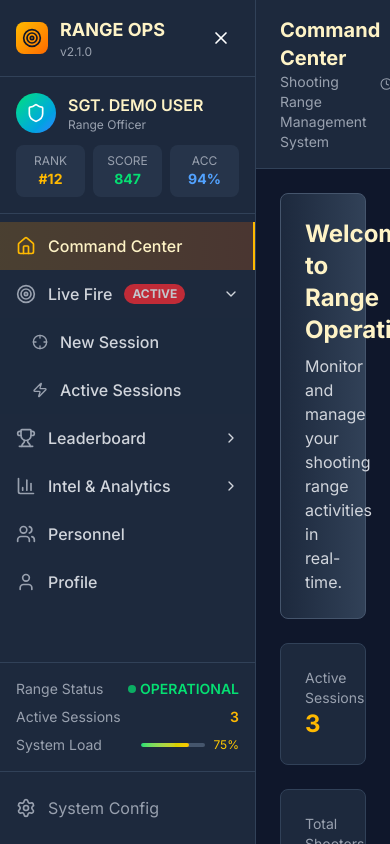
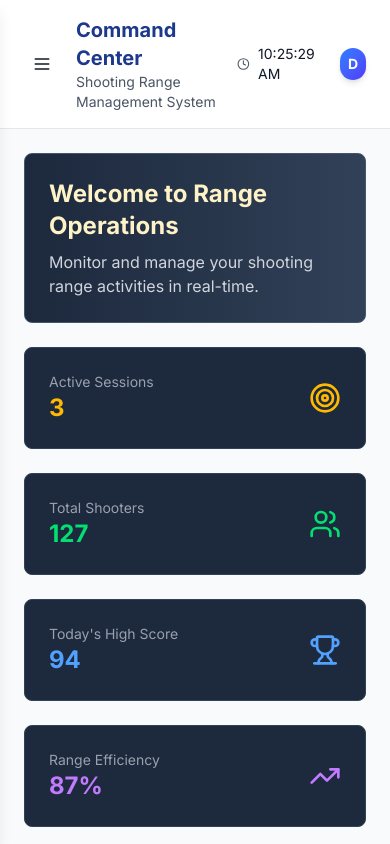
Before and after one commit to Benmburu/target-practice, a Next.js app: page / in a window 390 px wide. Built offline with nearby package versions, Linux system fonts and the light colour scheme.

Commit message:
improved side panel responsivity

```diff
--- a/src/components/layout/ClientLayout.tsx
+++ b/src/components/layout/ClientLayout.tsx
@@ -1,6 +1,6 @@
 'use client';
 
-import React, { useState } from 'react';
+import React, { useState, useEffect } from 'react';
 import {
   Target,
   Trophy,
@@ -18,7 +18,9 @@ import {
   Medal,
   TrendingUp,
   ChevronRight,
-  Zap
+  Zap,
+  Sun,
+  Moon
 } from 'lucide-react';
 import Link from 'next/link';
 import { usePathname } from 'next/navigation';
@@ -114,29 +116,40 @@ const navigationItems: NavItem[] = [
   }
 ];
 
-const NavItem = ({ item, isActive, isExpanded, onToggle, depth = 0 }: {
+const NavItem = ({ item, isActive, isExpanded, onToggle, depth = 0, darkMode, isMobile }: {
   item: NavItem;
   isActive: boolean;
   isExpanded: boolean;
   onToggle: (id: string) => void;
   depth?: number;
+  darkMode: boolean;
+  isMobile: boolean;
 }) => {
   const hasChildren = item.children && item.children.length > 0;
   const paddingLeft = depth === 0 ? 'pl-4' : 'pl-8';
+
+  const baseClasses = `w-full flex items-center ${hasChildren ? 'justify-between' : ''} ${paddingLeft} pr-4 py-3 transition-all duration-200 group rounded-lg ${isMobile ? 'mx-2' : 'mx-1'}`;
+
+  const activeClasses = darkMode
+    ? 'bg-gradient-to-r from-blue-500/20 to-indigo-500/20 border-r-2 border-blue-400 text-blue-100'
+    : 'bg-gradient-to-r from-blue-50 to-indigo-50 border-r-2 border-blue-500 text-blue-900 shadow-sm';
+
+  const inactiveClasses = darkMode
+    ? 'text-gray-300 hover:bg-slate-700/50 hover:text-blue-100'
+    : 'text-gray-700 hover:bg-gray-50 hover:text-blue-900';
+
+  const iconActiveClasses = darkMode ? 'text-blue-400' : 'text-blue-600';
+  const iconInactiveClasses = darkMode ? 'text-gray-400 group-hover:text-blue-400' : 'text-gray-500 group-hover:text-blue-600';
 
   return (
     <div>
       {hasChildren ? (
         <button
           onClick={() => onToggle(item.id)}
-          className={`w-full flex items-center justify-between ${paddingLeft} pr-4 py-3 text-left transition-all duration-200 group ${
-            isActive
-              ? 'bg-gradient-to-r from-amber-500/20 to-orange-500/20 border-r-2 border-amber-400 text-amber-100'
-              : 'text-gray-300 hover:bg-slate-700/50 hover:text-amber-100'
-          }`}
+          className={`${baseClasses} text-left ${isActive ? activeClasses : inactiveClasses}`}
         >
           <div className="flex items-center space-x-3">
-            <span className={`transition-colors ${isActive ? 'text-amber-400' : 'text-gray-400 group-hover:text-amber-400'}`}>
+            <span className={`transition-colors ${isActive ? iconActiveClasses : iconInactiveClasses}`}>
               {item.icon}
             </span>
             <span className="font-medium">{item.label}</span>
@@ -155,14 +168,10 @@ const NavItem = ({ item, isActive, isExpanded, onToggle, depth = 0 }: {
       ) : (
         <Link
           href={item.href}
-          className={`w-full flex items-center ${paddingLeft} pr-4 py-3 transition-all duration-200 group ${
-            isActive
-              ? 'bg-gradient-to-r from-amber-500/20 to-orange-500/20 border-r-2 border-amber-400 text-amber-100'
-              : 'text-gray-300 hover:bg-slate-700/50 hover:text-amber-100'
-          }`}
+          className={`${baseClasses} ${isActive ? activeClasses : inactiveClasses}`}
         >
           <div className="flex items-center space-x-3">
-            <span className={`transition-colors ${isActive ? 'text-amber-400' : 'text-gray-400 group-hover:text-amber-400'}`}>
+            <span className={`transition-colors ${isActive ? iconActiveClasses : iconInactiveClasses}`}>
               {item.icon}
             </span>
             <span className="font-medium">{item.label}</span>
@@ -176,15 +185,17 @@ const NavItem = ({ item, isActive, isExpanded, onToggle, depth = 0 }: {
       )}
 
       {hasChildren && isExpanded && (
-        <div className="bg-slate-800/30">
+        <div className={`${darkMode ? 'bg-slate-800/30' : 'bg-gray-50/50'} rounded-lg ${isMobile ? 'mx-2' : 'mx-1'} mt-1 mb-1`}>
           {item.children?.map(child => (
             <NavItem
               key={child.id}
               item={child}
-              isActive={false} // You'd implement proper active state logic here
+              isActive={false}
               isExpanded={false}
               onToggle={onToggle}
               depth={depth + 1}
+              darkMode={darkMode}
+              isMobile={isMobile}
             />
           ))}
         </div>
@@ -199,10 +210,43 @@ export default function ClientLayout({
   children: React.ReactNode;
 }) {
   const pathname = usePathname();
-  const [sidebarOpen, setSidebarOpen] = useState(true);
+  const [sidebarOpen, setSidebarOpen] = useState(false);
+  const [darkMode, setDarkMode] = useState(false);
+  const [isMobile, setIsMobile] = useState(false);
   const [expandedItems, setExpandedItems] = useState<Set<string>>(new Set(['shooting']));
 
-  // Determine active item based on current path
+  // Handle responsive behavior
+  useEffect(() => {
+    const checkScreenSize = () => {
+      const mobile = window.innerWidth < 768;
+      setIsMobile(mobile);
+      if (!mobile) {
+        setSidebarOpen(true);
+      } else {
+        setSidebarOpen(false);
+      }
+    };
+
+    checkScreenSize();
+    window.addEventListener('resize', checkScreenSize);
+    return () => window.removeEventListener('resize', checkScreenSize);
+  }, []);
+
+  // Close sidebar on mobile when clicking outside
+  useEffect(() => {
+    const handleClickOutside = (event: MouseEvent) => {
+      if (isMobile && sidebarOpen) {
+        const sidebar = document.getElementById('sidebar');
+        if (sidebar && !sidebar.contains(event.target as Node)) {
+          setSidebarOpen(false);
+        }
+      }
+    };
+
+    document.addEventListener('mousedown', handleClickOutside);
+    return () => document.removeEventListener('mousedown', handleClickOutside);
+  }, [isMobile, sidebarOpen]);
+
   const getActiveItem = () => {
     if (pathname === '/') return 'dashboard';
     if (pathname.startsWith('/shooting')) return 'shooting';
@@ -225,57 +269,95 @@ export default function ClientLayout({
     setExpandedItems(newExpanded);
   };
 
+  const sidebarWidth = isMobile ? 'w-80' : (sidebarOpen ? 'w-64' : 'w-16');
+  const sidebarBg = darkMode ? 'bg-slate-800' : 'bg-white';
+  const sidebarBorder = darkMode ? 'border-slate-700' : 'border-gray-200';
+  const mainBg = darkMode ? 'bg-slate-900' : 'bg-gray-50';
+  const headerBg = darkMode ? 'bg-slate-800' : 'bg-white';
+  const textPrimary = darkMode ? 'text-white' : 'text-gray-900';
+  const textSecondary = darkMode ? 'text-gray-400' : 'text-gray-600';
+
   return (
-    <div className="flex h-screen bg-slate-900 text-white">
+    <div className={`flex h-screen ${mainBg} ${textPrimary}`}>
+      {/* Mobile Overlay */}
+      {isMobile && sidebarOpen && (
+        <div
+          className="fixed inset-0 bg-black bg-opacity-50 z-40"
+          onClick={() => setSidebarOpen(false)}
+        />
+      )}
+
       {/* Sidebar */}
-      <div className={`${sidebarOpen ? 'w-64' : 'w-16'} transition-all duration-300 bg-slate-800 border-r border-slate-700 flex flex-col shadow-2xl`}>
+      <div
+        id="sidebar"
+        className={`${sidebarWidth} transition-all duration-300 ${sidebarBg} border-r ${sidebarBorder} flex flex-col shadow-lg z-50 ${
+          isMobile ? 'fixed h-full' : 'relative'
+        } ${isMobile && !sidebarOpen ? '-translate-x-full' : 'translate-x-0'}`}
+      >
         {/* Header */}
-        <div className="p-4 border-b border-slate-700">
+        <div className={`p-4 border-b ${sidebarBorder}`}>
           <div className="flex items-center justify-between">
-            {sidebarOpen && (
+            {(sidebarOpen || !isMobile) && (
               <div className="flex items-center space-x-3">
-                <div className="w-8 h-8 bg-gradient-to-br from-amber-400 to-orange-500 rounded-lg flex items-center justify-center">
-                  <Target className="w-5 h-5 text-slate-900" />
+                <div className="w-8 h-8 bg-gradient-to-br from-blue-500 to-indigo-600 rounded-lg flex items-center justify-center shadow-md">
+                  <Target className="w-5 h-5 text-white" />
                 </div>
                 <div>
-                  <h1 className="text-lg font-bold text-amber-100">RANGE OPS</h1>
-                  <p className="text-xs text-gray-400 font-mono">v2.1.0</p>
+                  <h1 className={`text-lg font-bold ${darkMode ? 'text-blue-100' : 'text-blue-900'}`}>RANGE OPS</h1>
+                  <p className={`text-xs ${textSecondary} font-mono`}>v2.1.0</p>
                 </div>
               </div>
             )}
             <button
               onClick={() => setSidebarOpen(!sidebarOpen)}
-              className="p-2 rounded-lg hover:bg-slate-700 transition-colors"
+              className={`p-2 rounded-lg ${darkMode ? 'hover:bg-slate-700' : 'hover:bg-gray-100'} transition-colors`}
             >
-              {sidebarOpen ? <X className="w-5 h-5" /> : <Menu className="w-5 h-5" />}
+              {(sidebarOpen || isMobile) ? <X className="w-5 h-5" /> : <Menu className="w-5 h-5" />}
             </button>
           </div>
         </div>
 
+        {/* Theme Toggle */}
+        {(sidebarOpen || !isMobile) && (
+          <div className="p-4">
+            <button
+              onClick={() => setDarkMode(!darkMode)}
+              className={`w-full flex items-center justify-center space-x-2 py-2 px-3 rounded-lg transition-colors ${
+                darkMode ? 'bg-slate-700 hover:bg-slate-600' : 'bg-gray-100 hover:bg-gray-200'
+              }`}
+            >
+              {darkMode ? <Sun className="w-4 h-4" /> : <Moon className="w-4 h-4" />}
+              <span className="text-sm font-medium">
+                {darkMode ? 'Light Mode' : 'Dark Mode'}
+              </span>
+            </button>
+          </div>
+        )}
+
         {/* User Info */}
-        {sidebarOpen && (
-          <div className="p-4 border-b border-slate-700">
+        {(sidebarOpen || !isMobile) && (
+          <div className={`p-4 border-b ${sidebarBorder}`}>
             <div className="flex items-center space-x-3">
-              <div className="w-10 h-10 bg-gradient-to-br from-green-400 to-blue-500 rounded-full flex items-center justify-center">
+              <div className="w-10 h-10 bg-gradient-to-br from-green-400 to-emerald-500 rounded-full flex items-center justify-center shadow-md">
                 <Shield className="w-5 h-5 text-white" />
               </div>
               <div>
-                <p className="font-semibold text-amber-100">SGT. DEMO USER</p>
-                <p className="text-xs text-gray-400">Range Officer</p>
+                <p className={`font-semibold ${darkMode ? 'text-blue-100' : 'text-blue-900'}`}>SGT. DEMO USER</p>
+                <p className={`text-xs ${textSecondary}`}>Range Officer</p>
               </div>
             </div>
             <div className="mt-3 grid grid-cols-3 gap-2 text-center">
-              <div className="bg-slate-700/50 rounded-lg p-2">
-                <p className="text-xs text-gray-400">RANK</p>
-                <p className="text-sm font-bold text-amber-400">#12</p>
+              <div className={`${darkMode ? 'bg-slate-700/50' : 'bg-gray-100'} rounded-lg p-2`}>
+                <p className={`text-xs ${textSecondary}`}>RANK</p>
+                <p className={`text-sm font-bold ${darkMode ? 'text-blue-400' : 'text-blue-600'}`}>#12</p>
               </div>
-              <div className="bg-slate-700/50 rounded-lg p-2">
-                <p className="text-xs text-gray-400">SCORE</p>
-                <p className="text-sm font-bold text-green-400">847</p>
+              <div className={`${darkMode ? 'bg-slate-700/50' : 'bg-gray-100'} rounded-lg p-2`}>
+                <p className={`text-xs ${textSecondary}`}>SCORE</p>
+                <p className="text-sm font-bold text-green-500">847</p>
               </div>
-              <div className="bg-slate-700/50 rounded-lg p-2">
-                <p className="text-xs text-gray-400">ACC</p>
-                <p className="text-sm font-bold text-blue-400">94%</p>
+              <div className={`${darkMode ? 'bg-slate-700/50' : 'bg-gray-100'} rounded-lg p-2`}>
+                <p className={`text-xs ${textSecondary}`}>ACC</p>
+                <p className="text-sm font-bold text-purple-500">94%</p>
               </div>
             </div>
           </div>
@@ -290,32 +372,34 @@ export default function ClientLayout({
               isActive={activeItem === item.id}
               isExpanded={expandedItems.has(item.id)}
               onToggle={toggleExpanded}
+              darkMode={darkMode}
+              isMobile={isMobile}
             />
           ))}
         </nav>
 
         {/* Status Bar */}
-        {sidebarOpen && (
-          <div className="p-4 border-t border-slate-700">
+        {(sidebarOpen || !isMobile) && (
+          <div className={`p-4 border-t ${sidebarBorder}`}>
             <div className="space-y-2">
               <div className="flex items-center justify-between text-sm">
-                <span className="text-gray-400">Range Status</span>
+                <span className={textSecondary}>Range Status</span>
                 <div className="flex items-center space-x-1">
                   <div className="w-2 h-2 bg-green-400 rounded-full animate-pulse"></div>
-                  <span className="text-green-400 font-semibold">OPERATIONAL</span>
+                  <span className="text-green-500 font-semibold">OPERATIONAL</span>
                 </div>
               </div>
               <div className="flex items-center justify-between text-sm">
-                <span className="text-gray-400">Active Sessions</span>
-                <span className="text-amber-400 font-semibold">3</span>
+                <span className={textSecondary}>Active Sessions</span>
+                <span className={`${darkMode ? 'text-blue-400' : 'text-blue-600'} font-semibold`}>3</span>
               </div>
               <div className="flex items-center justify-between text-sm">
-                <span className="text-gray-400">System Load</span>
+                <span className={textSecondary}>System Load</span>
                 <div className="flex items-center space-x-2">
-                  <div className="w-16 h-1 bg-slate-600 rounded-full overflow-hidden">
+                  <div className={`w-16 h-1 ${darkMode ? 'bg-slate-600' : 'bg-gray-300'} rounded-full overflow-hidden`}>
                     <div className="w-3/4 h-full bg-gradient-to-r from-green-400 to-yellow-400 rounded-full"></div>
                   </div>
-                  <span className="text-yellow-400 text-xs">75%</span>
+                  <span className="text-yellow-500 text-xs">75%</span>
                 </div>
               </div>
             </div>
@@ -323,13 +407,13 @@ export default function ClientLayout({
         )}
 
         {/* Settings */}
-        <div className="p-4 border-t border-slate-700">
+        <div className={`p-4 border-t ${sidebarBorder}`}>
           <Link
             href="/settings"
-            className={`w-full flex items-center ${sidebarOpen ? 'justify-start space-x-3 px-0' : 'justify-center'} py-2 text-gray-400 hover:text-amber-400 transition-colors`}
+            className={`w-full flex items-center ${(sidebarOpen || !isMobile) ? 'justify-start space-x-3 px-0' : 'justify-center'} py-2 ${textSecondary} ${darkMode ? 'hover:text-blue-400' : 'hover:text-blue-600'} transition-colors rounded-lg ${darkMode ? 'hover:bg-slate-700' : 'hover:bg-gray-100'}`}
           >
             <Settings className="w-5 h-5" />
-            {sidebarOpen && <span>System Config</span>}
+            {(sidebarOpen || !isMobile) && <span>System Config</span>}
           </Link>
         </div>
       </div>
@@ -337,10 +421,18 @@ export default function ClientLayout({
       {/* Main Content */}
       <div className="flex-1 flex flex-col overflow-hidden">
         {/* Top Bar */}
-        <header className="bg-slate-800 border-b border-slate-700 px-6 py-4">
+        <header className={`${headerBg} border-b ${sidebarBorder} px-6 py-4 shadow-sm`}>
           <div className="flex items-center justify-between">
+            <div className="flex items-center space-x-4">
+              {/* Mobile menu button */}
+              <button
+                onClick={() => setSidebarOpen(true)}
+                className={`md:hidden p-2 rounded-lg ${darkMode ? 'hover:bg-slate-700' : 'hover:bg-gray-100'} transition-colors`}
+              >
+                <Menu className="w-5 h-5" />
+              </button>
               <div>
-              <h2 className="text-xl font-bold text-amber-100">
+                <h2 className={`text-xl font-bold ${darkMode ? 'text-blue-100' : 'text-blue-900'}`}>
                   {activeItem === 'dashboard' ? 'Command Center' :
                    activeItem === 'shooting' ? 'Live Fire Operations' :
                    activeItem === 'rankings' ? 'Leaderboard' :
@@ -348,24 +440,25 @@ export default function ClientLayout({
                    activeItem === 'personnel' ? 'Personnel Management' :
                    activeItem === 'profile' ? 'User Profile' : 'Range Operations'}
                 </h2>
-              <p className="text-sm text-gray-400">Shooting Range Management System</p>
+                <p className={`text-sm ${textSecondary}`}>Shooting Range Management System</p>
+              </div>
             </div>
             <div className="flex items-center space-x-4">
               <div className="flex items-center space-x-2 text-sm">
-                <Clock className="w-4 h-4 text-gray-400" />
-                <span className="text-gray-300 font-mono">
+                <Clock className={`w-4 h-4 ${textSecondary}`} />
+                <span className={`${textPrimary} font-mono`}>
                   {new Date().toLocaleTimeString()}
                 </span>
               </div>
-              <div className="w-8 h-8 bg-gradient-to-br from-amber-400 to-orange-500 rounded-full flex items-center justify-center">
-                <span className="text-slate-900 font-bold text-sm">D</span>
+              <div className="w-8 h-8 bg-gradient-to-br from-blue-500 to-indigo-600 rounded-full flex items-center justify-center shadow-md">
+                <span className="text-white font-bold text-sm">D</span>
               </div>
             </div>
           </div>
         </header>
 
         {/* Page Content */}
-        <main className="flex-1 overflow-auto bg-slate-900">
+        <main className={`flex-1 overflow-auto ${mainBg}`}>
           <div className="p-6">
             {children}
           </div>
```
Lines whose indentation alone changed are shown as unchanged.
